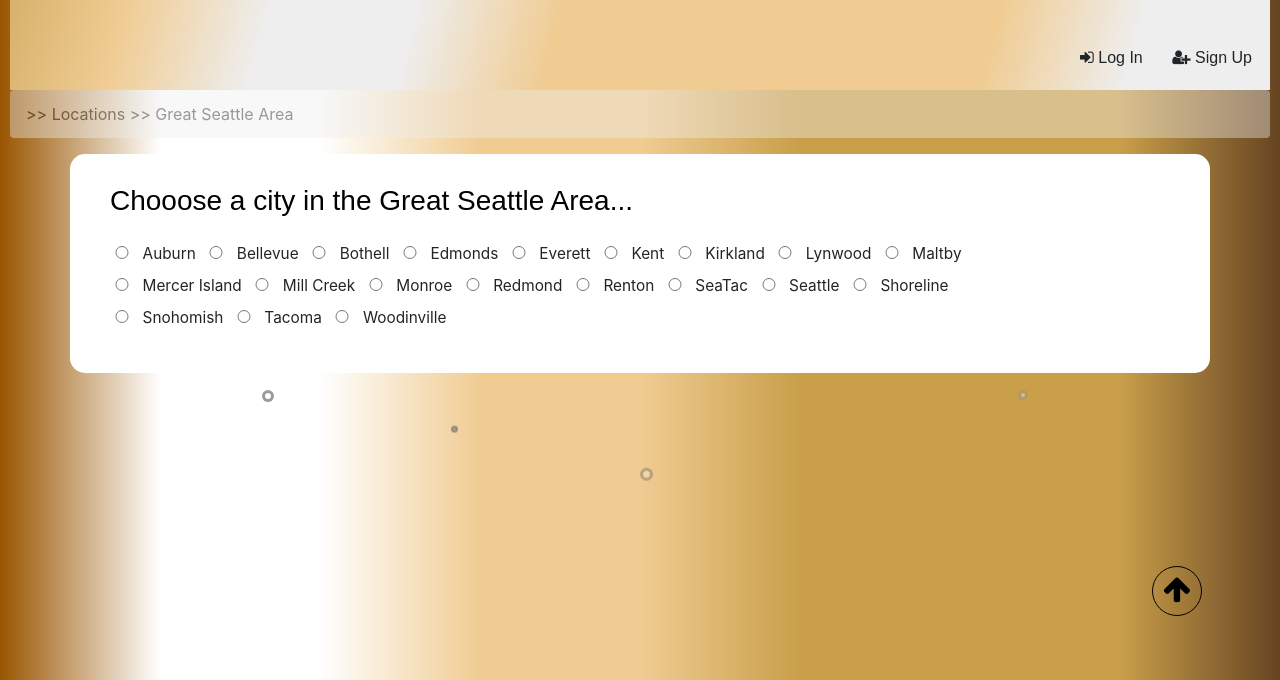
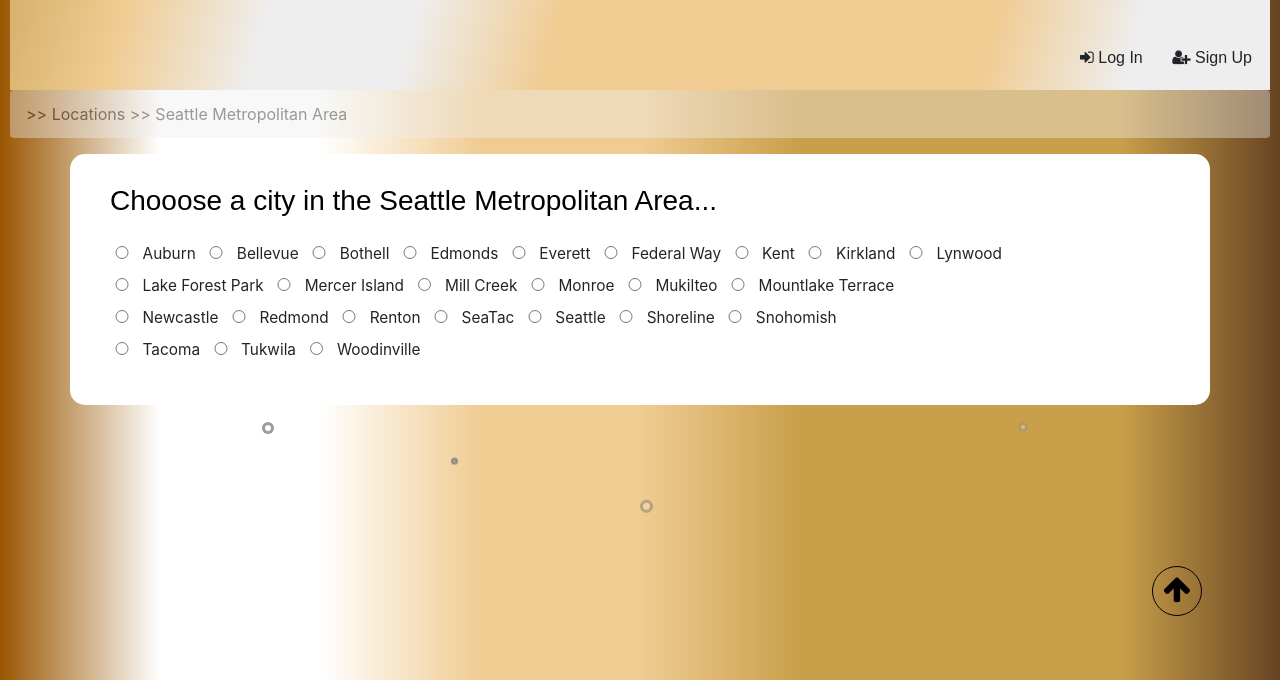
Before and after one commit to krishuang168/COVID-Reopening-HTML-Website, a website: page locations.html in a window 1280 px wide. Shown: the part 120-800 px from the top of the page. Drawn offline with nearby package versions, Linux system fonts and the light colour scheme.

Commit message:
Minor Adjustments

```diff
--- a/js/renderContent.js
+++ b/js/renderContent.js
@@ -50,7 +50,7 @@ function renderData(data) {
     x.innerHTML = `<div style="margin-left: 200px; background-image: inherite">
                   <h3>${contentObj.city}</h3>
                   <br><img src=${blueCheckmark} style="width: 20px; vertical-align: middle"/> Verified
-                  <hr>
+                  <span style="display:inline; margin-bottom: 20px; justify-content: start"><p></p></span>
                   <span>${renderedList}</span>
                   </div>`;
     x.style.marginLeft = "10vw";
--- a/locations.html
+++ b/locations.html
@@ -64,10 +64,10 @@
 
     <!-- Main Content -->
     <div id="main-content">
-      <span class="breadcrumb"> >> Locations >> Great Seattle Area </span>
+      <span class="breadcrumb"> >> Locations >> Seattle Metropolitan Area </span>
       <!-- Form & Results -->
       <div id="city-choices" class="container">
-        <h3 id="title">Chooose a city in the Great Seattle Area...</h3>
+        <h3 id="title">Chooose a city in the Seattle Metropolitan Area...</h3>
 
         <div>
           <form id="cityForm">
@@ -117,6 +117,15 @@
               />
               <label for="Everett">Everett</label>
 
+              <input
+                type="radio"
+                id="Federal Way"
+                name="city"
+                value="FederalWay"
+                onclick="chooseCity('FederalWay')"
+              />
+              <label for="Federal Way">Federal Way</label>
+
               <input type="radio" id="Kent" name="city" value="Kent" onclick="chooseCity('Kent')" />
               <label for="Kent">Kent</label>
 
@@ -138,16 +147,16 @@
               />
               <label for="Lynwood">Lynwood</label>
 
+              <br />
+
               <input
                 type="radio"
-                id="Maltby"
+                id="Lake Forest Park"
                 name="city"
-                value="Maltby"
-                onclick="chooseCity('Maltby')"
+                value="Lake Forest Park"
+                onclick="chooseCity('Lake Forest Park')"
               />
-              <label for="Maltby">Maltby</label>
-
-              <br />
+              <label for="Lake Forest Park">Lake Forest Park</label>
 
               <input
                 type="radio"
@@ -175,6 +184,35 @@
                 onclick="chooseCity('Monroe')"
               />
               <label for="Monroe">Monroe</label>
+
+              <input
+                type="radio"
+                id="Mukilteo"
+                name="city"
+                value="Mukilteo"
+                onclick="chooseCity('Mukilteo')"
+              />
+              <label for="Mukilteo">Mukilteo</label>
+
+              <input
+                type="radio"
+                id="Mountlake Terrace"
+                name="city"
+                value="MountlakeTerrace"
+                onclick="chooseCity('MountlakeTerrace')"
+              />
+              <label for="Mountlake Terrace">Mountlake Terrace</label>
+
+              <br />
+
+              <input
+                type="radio"
+                id="Newcastle"
+                name="city"
+                value="Newcastle"
+                onclick="chooseCity('Newcastle')"
+              />
+              <label for="Newcastle">Newcastle</label>
 
               <input
                 type="radio"
@@ -221,8 +259,6 @@
               />
               <label for="Shoreline">Shoreline</label>
 
-              <br />
-
               <input
                 type="radio"
                 id="Snohomish"
@@ -232,6 +268,8 @@
               />
               <label for="Snohomish">Snohomish</label>
 
+              <br />
+
               <input
                 type="radio"
                 id="Tacoma"
@@ -240,6 +278,15 @@
                 onclick="chooseCity('Tacoma')"
               />
               <label for="Tacoma">Tacoma</label>
+
+              <input
+                type="radio"
+                id="Tukwila"
+                name="city"
+                value="Tukwila"
+                onclick="chooseCity('Tukwila')"
+              />
+              <label for="Tukwila">Tukwila</label>
 
               <input
                 type="radio"
```
Also changed, not shown: index.html (+1 -2 lines).
